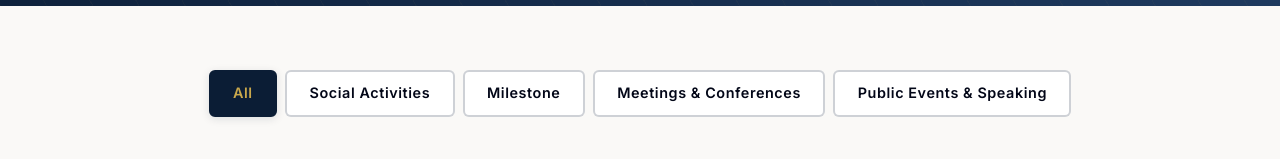
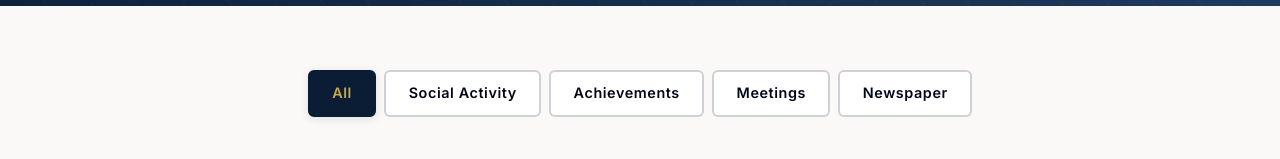
Before and after one commit to addielaruework-star/Mohd-Basharat, a React (Vite) app in the folder basharat ullaha/: page /gallery in a window 1280 px wide. Shown: the part 369-528 px from the top of the page. Built offline with nearby package versions, Linux system fonts and the light colour scheme; no server answers; the database is empty.

Commit message:
UX Polish: Final gallery filter renaming and consolidation

```diff
--- a/basharat ullaha/src/pages/Gallery.jsx
+++ b/basharat ullaha/src/pages/Gallery.jsx
@@ -21,10 +21,10 @@ import LazyImage from '../components/LazyImage'
 
 const CATS = [
   'All',
-  'Social Activities',
-  'Milestone',
-  'Meetings & Conferences',
-  'Public Events & Speaking',
+  'Social Activity',
+  'Achievements',
+  'Meetings',
+  'Newspaper',
 ]
 
 const Gallery = memo(function Gallery() {
@@ -66,8 +66,17 @@ const Gallery = memo(function Gallery() {
   }, [firestoreItems])
 
   const filtered = active === 'All' ? mergedItems : mergedItems.filter(i => {
-    if (active === 'Milestone') {
-      return i.category === 'Milestone' || i.category === 'Awards & Felicitations' || i.category === 'Certificates & Achievements';
+    if (active === 'Social Activity') {
+      return i.category === 'Social Activity' || i.category === 'Social Activities';
+    }
+    if (active === 'Achievements') {
+      return i.category === 'Achievements' || i.category === 'Milestone' || i.category === 'Awards & Felicitations' || i.category === 'Certificates & Achievements';
+    }
+    if (active === 'Meetings') {
+      return i.category === 'Meetings' || i.category === 'Meetings & Conferences';
+    }
+    if (active === 'Newspaper') {
+      return i.category === 'Newspaper' || i.category === 'Public Events & Speaking' || i.category === 'Media Coverage' || i.category === 'Media';
     }
     return i.category === active;
   })
--- a/basharat ullaha/src/pages/admin/GalleryManager.jsx
+++ b/basharat ullaha/src/pages/admin/GalleryManager.jsx
@@ -8,7 +8,7 @@ import { galleryData } from '../../data/galleryData';
 import { optimizeCloudinaryUrl } from '../../utils/optimizeCloudinaryUrl';
 import LazyImage from '../../components/LazyImage';
 
-const CATEGORIES = ['Social Activities', 'Milestone', 'Meetings & Conferences', 'Public Events & Speaking'];
+const CATEGORIES = ['Social Activity', 'Achievements', 'Meetings', 'Newspaper'];
 
 export default function GalleryManager() {
   const [images, setImages] = useState([]);
```
